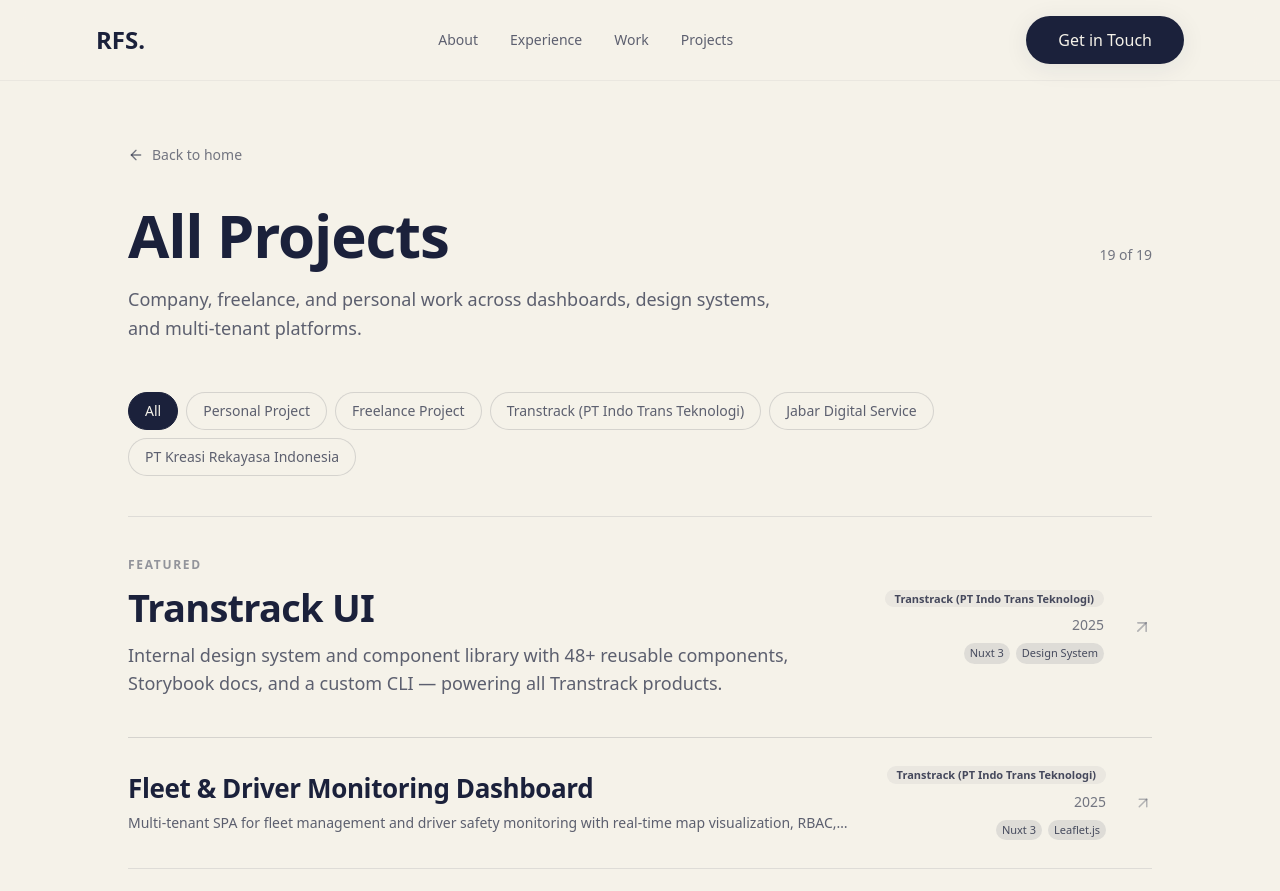
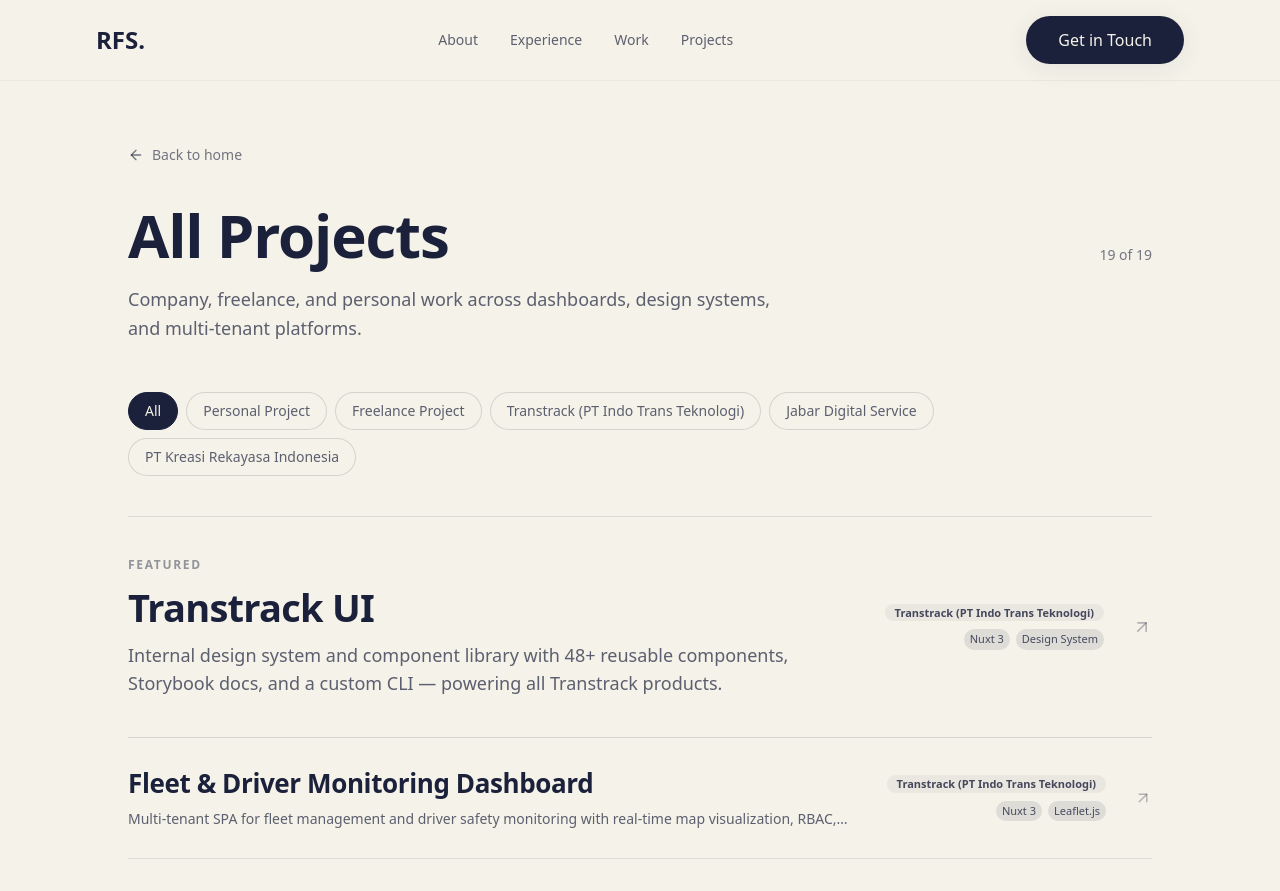
Before and after one commit to rayfajars/portofolio-web, a Nuxt app: page /projects in a window 1280 px wide. Shown: the top 891 px of the page. Built offline with nearby package versions, Linux system fonts and the light colour scheme.

Commit message:
feat: remove years on project

```diff
--- a/components/ExperienceSection.vue
+++ b/components/ExperienceSection.vue
@@ -110,8 +110,7 @@
             :style="{ '--reveal-i': index + 3 }"
           >
             <div>
-              <p class="meta-val">{{ exp.duration }}</p>
-              <p class="meta-key mt-1">{{ exp.company }}</p>
+              <p class="meta-key">{{ exp.company }}</p>
             </div>
 
             <div>
--- a/components/ProjectIndexRow.vue
+++ b/components/ProjectIndexRow.vue
@@ -5,7 +5,6 @@
   slug: string;
   title: string;
   description: string;
-  year: number;
   badge?: string;
   tags?: string[];
   featured?: boolean;
@@ -46,7 +45,6 @@
 
       <div class="project-index-row-meta">
         <span v-if="badge" class="project-index-badge">{{ badge }}</span>
-        <span class="project-index-year tabular-nums">{{ year }}</span>
         <div v-if="tags && tags.length" class="project-index-tags">
           <span
             v-for="tag in tags.slice(0, 2)"
--- a/pages/projects/[slug].vue
+++ b/pages/projects/[slug].vue
@@ -24,7 +24,7 @@
 const projectBadge = getProjectBadge(project);
 
 const metaLine = computed(() => {
-  const parts = [String(project.year)];
+  const parts: string[] = [];
   if (project.role) parts.push(project.role);
   if (project.duration) parts.push(project.duration);
   return parts.join(' · ');
--- a/pages/projects/index.vue
+++ b/pages/projects/index.vue
@@ -143,7 +143,6 @@
             :slug="featuredProject.slug"
             :title="featuredProject.title"
             :description="featuredProject.description"
-            :year="featuredProject.year"
             :badge="getProjectBadge(featuredProject)"
             :tags="featuredProject.tags"
             featured
@@ -156,7 +155,6 @@
             :slug="project.slug"
             :title="project.title"
             :description="project.description"
-            :year="project.year"
             :badge="getProjectBadge(project)"
             :tags="project.tags"
             :reveal-index="cappedRevealIndex(showFeatured ? index + 1 : index)"
```
Also changed, not shown: 1 other file (tests, documents, lock files or other folders).
